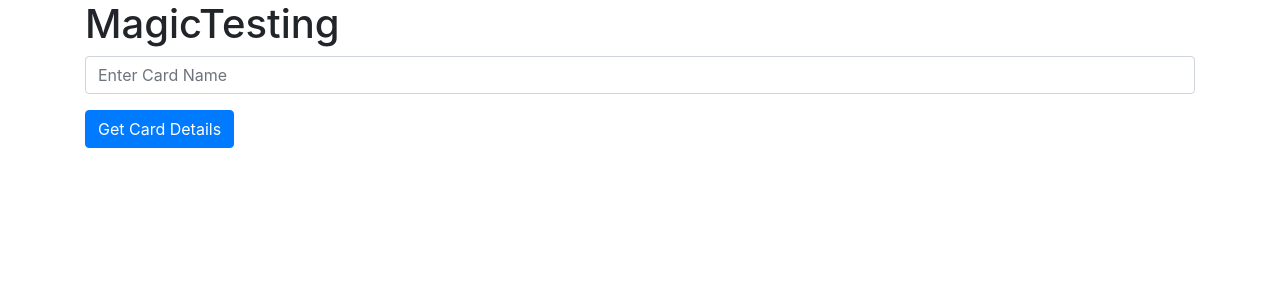
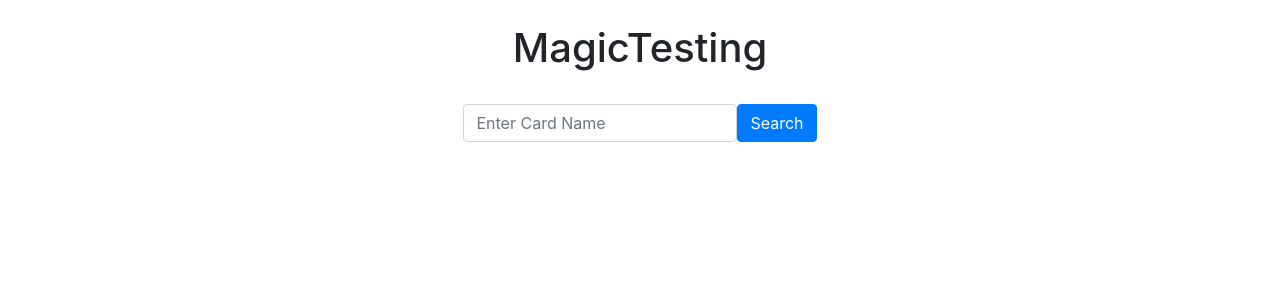
Before and after one commit to S00198481/MagicBuilder, an Angular app: page / in a window 1280 px wide. Shown: the top 300 px of the page. Built offline with nearby package versions, Linux system fonts and the light colour scheme.

Commit message:
Added console log buttons and deck build component

```diff
--- a/src/app/app.component.html
+++ b/src/app/app.component.html
@@ -1,15 +1,18 @@
 <div class='container'>
-  <h1>MagicTesting</h1>
+  <div class="row">
+  <h1 class="mx-auto mt-4">MagicTesting</h1>
+  </div>
   <form>
-    <div class="form-group">
+    <div class="form-inline mt-4 justify-content-center">
       <input type='text' name='cardname' class="form-control" #cardname placeholder="Enter Card Name">
+      <button (click)="getCards(cardname.value)" type="submit" class="btn btn-primary">Search</button>
     </div>
-    <button (click)="getCards(cardname.value)" type="submit" class="btn btn-primary">Get Card Details</button>
   </form>
 
   <div class="row bg-light mt-4 p-4" *ngIf="cards">
-    <div class="col-sm-4" *ngFor="let card of this.cards.cards" [cards]="cards">
+    <div class="col-sm-4" *ngFor="let card of this.cards.cards" [cards]="cards" [hidden]="card.imageUrl==null">
       <p>{{card.name}}</p>
-      <img src="{{card.imageUrl}}">
+      <img src="{{card.imageUrl}}" width="200px">
+      <button (click)="logCard(card)">Log Card</button>
     </div>
   </div>
--- a/src/app/app.component.ts
+++ b/src/app/app.component.ts
@@ -27,4 +27,9 @@ export class AppComponent {
     );
     return false;
   }
+
+  logCard(card:JSON)
+  {
+    console.log(card);
+  }
 }
--- a/src/app/app.module.ts
+++ b/src/app/app.module.ts
@@ -4,10 +4,12 @@ import { BrowserModule } from '@angular/platform-browser';
 import { AppComponent } from './app.component';
 import { HttpClientModule } from '@angular/common/http';
 import { MagicApiService } from './services/magic-api.service';
+import { DeckBuildComponent } from './deck-build/deck-build.component';
 
 @NgModule({
   declarations: [
-    AppComponent
+    AppComponent,
+    DeckBuildComponent
   ],
   imports: [
     BrowserModule,
--- /dev/null
+++ b/src/app/deck-build/deck-build.component.html
@@ -0,0 +1 @@
+<p>deck-build works!</p>
--- /dev/null
+++ b/src/app/deck-build/deck-build.component.ts
@@ -0,0 +1,17 @@
+import { Component, OnInit } from '@angular/core';
+import { MagicApiService } from '../services/magic-api.service'
+
+@Component({
+  selector: 'app-deck-build',
+  templateUrl: './deck-build.component.html',
+  styleUrls: ['./deck-build.component.css']
+})
+export class DeckBuildComponent implements OnInit {
+
+  constructor(private _magicService:MagicApiService) { }
+
+  ngOnInit(): void {
+    deck:Array:JSON;
+  }
+
+}
```
Also changed, not shown: src/app/deck-build/deck-build.component.css (added), 1 other file (tests, documents, lock files or other folders).
